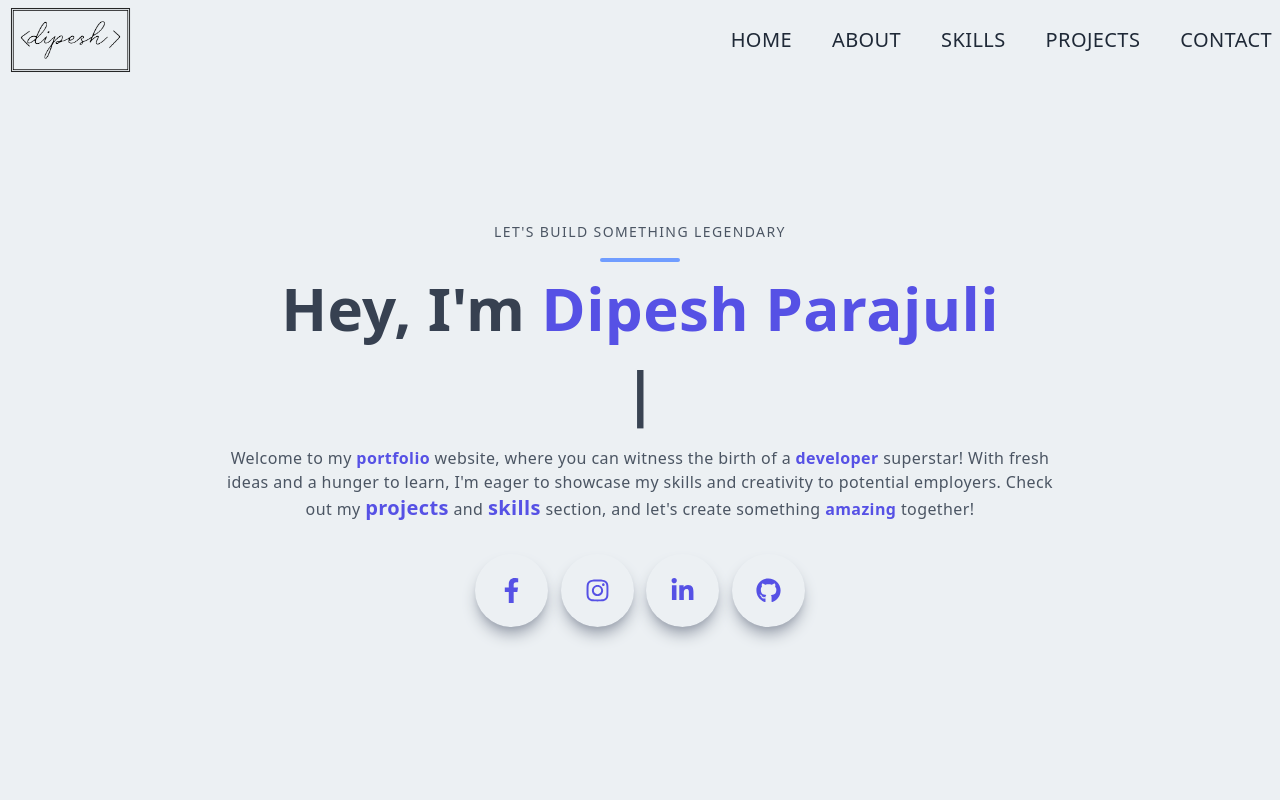
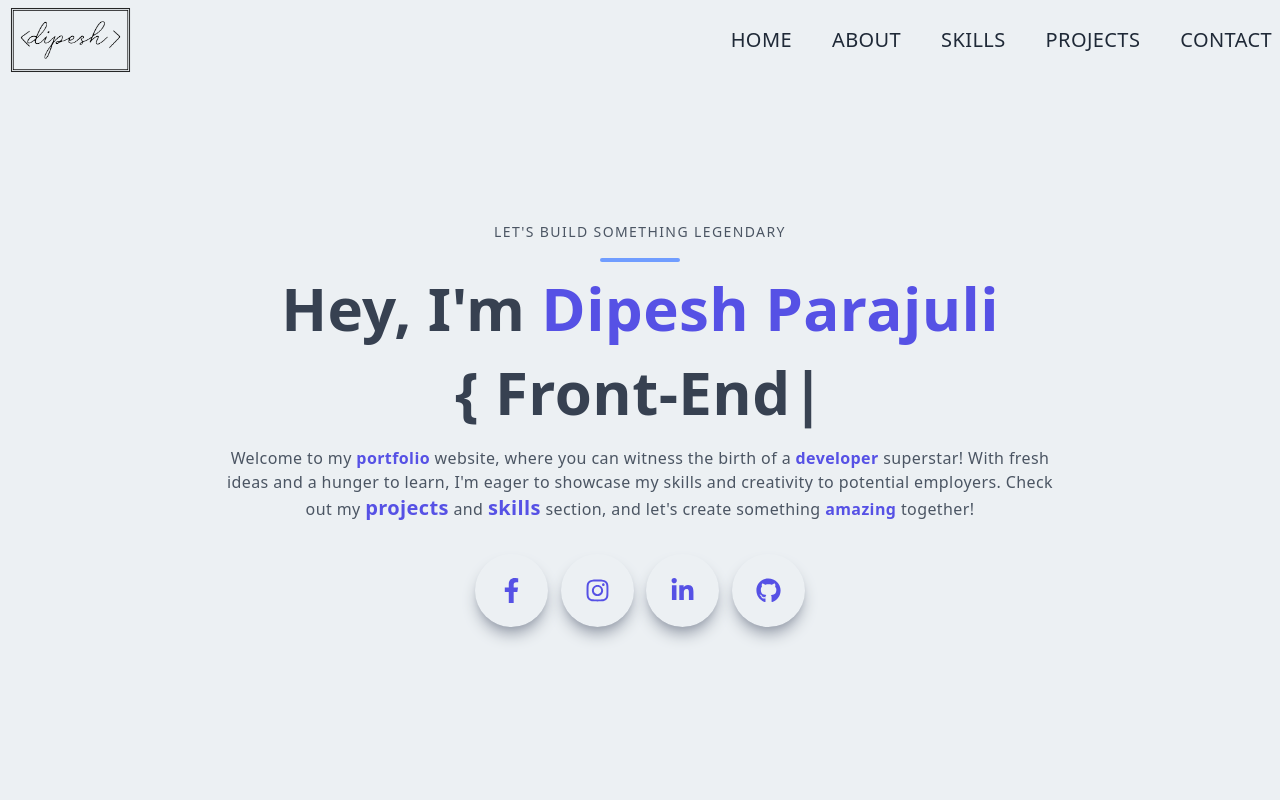
Before and after one commit to catkidd/portfolio-nextjs, a Next.js app: page / in a window 1280 px wide. Shown: the top 800 px of the page. Built offline with nearby package versions, Linux system fonts and the light colour scheme.

Commit message:
fix: typewriter strings updated

```diff
--- a/components/Main.jsx
+++ b/components/Main.jsx
@@ -20,12 +20,12 @@ const Main = () => {
                             <Typewriter
                                 options={{
                                     strings: [
-                                        "Front-End Developer",
-                                        "Web Developer",
-                                        "Web Designer",
-                                        "React Developer",
-                                        "Next.js Developer",
-                                        "Full Stack Developer",
+                                        "{ Front-End Developer }",
+                                        "{ Web Developer }",
+                                        "{ Web Designer }",
+                                        "{ React Developer }",
+                                        "{ Next.js Developer }",
+                                        "{ Full Stack Developer }",
                                     ],
                                     autoStart: true,
                                     loop: true,
```
